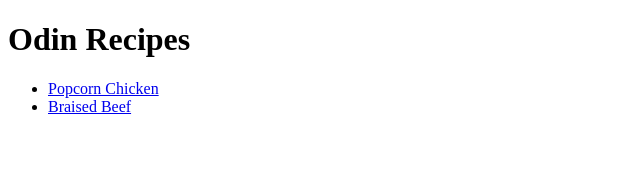
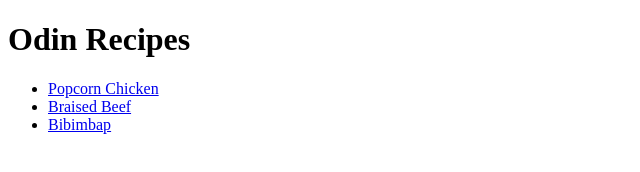
Before and after one commit to juuyi/odin-recipes, a plain HTML site: page index.html in a window 1280 px wide. Shown: the full height of the page, 0-640 px from the left. Drawn offline with Linux system fonts and the light colour scheme.

Commit message:
Add link to bibimbap.html

```diff
--- a/index.html
+++ b/index.html
@@ -9,6 +9,7 @@
     <ul>
         <li><a href="recipes/popcorn-chicken.html">Popcorn Chicken</a></li>
         <li><a href="recipes/braised-beef.html">Braised Beef</a></li>
+        <li><a href="recipes/bibimbap.html">Bibimbap</a></li>
     </ul>
 </body>
 
```
